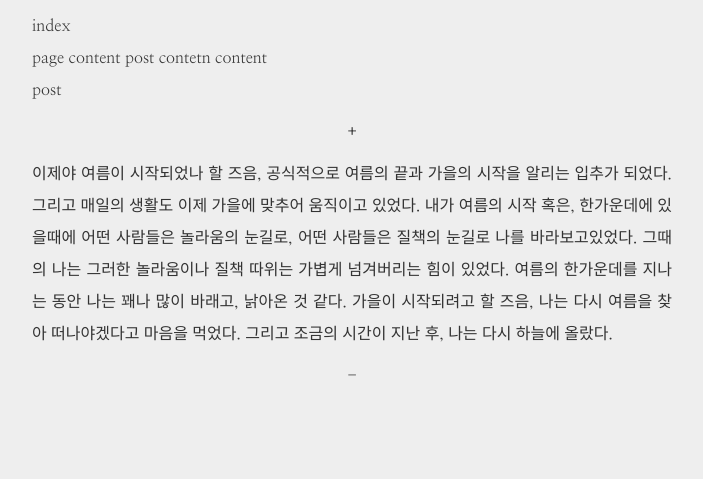
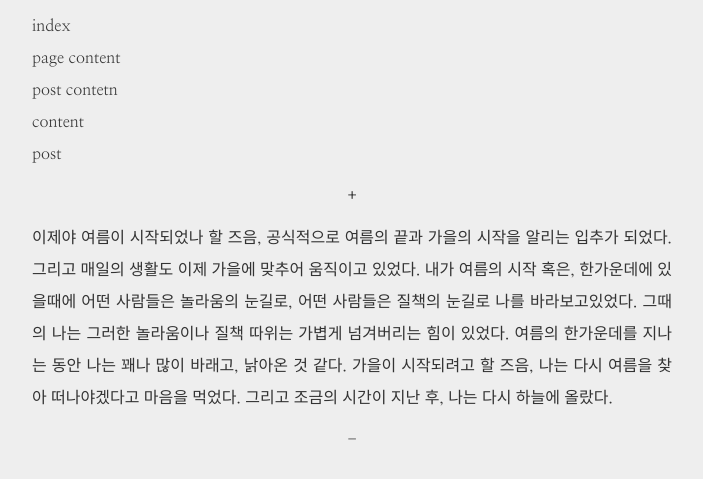
Before and after one commit to hellotarkim/hellotarkim.github.io, a Jekyll site: the page built from index.html, in a window 1280 px wide. Shown: the top 479 px of the page, without its empty margins (288-991 px from the left). Built offline with Jekyll 4.4.1, drawn with Linux system fonts in a browser that asks for light colours; the list of posts is cut into pages by our own code.

Commit message:
Update index.html

```diff
--- a/index.html
+++ b/index.html
@@ -8,11 +8,18 @@ author: tar
 리다이렉트 안될 경우
 -->
 
+<div class="1">
 page content {{ post.content }}
+</div>
 
+<div class="2">
 post contetn {{ post.content }}
+</div>
 
+<div class="3">
 content {{ content }}
+</div>
+
 
 <!--
 <script>
```
